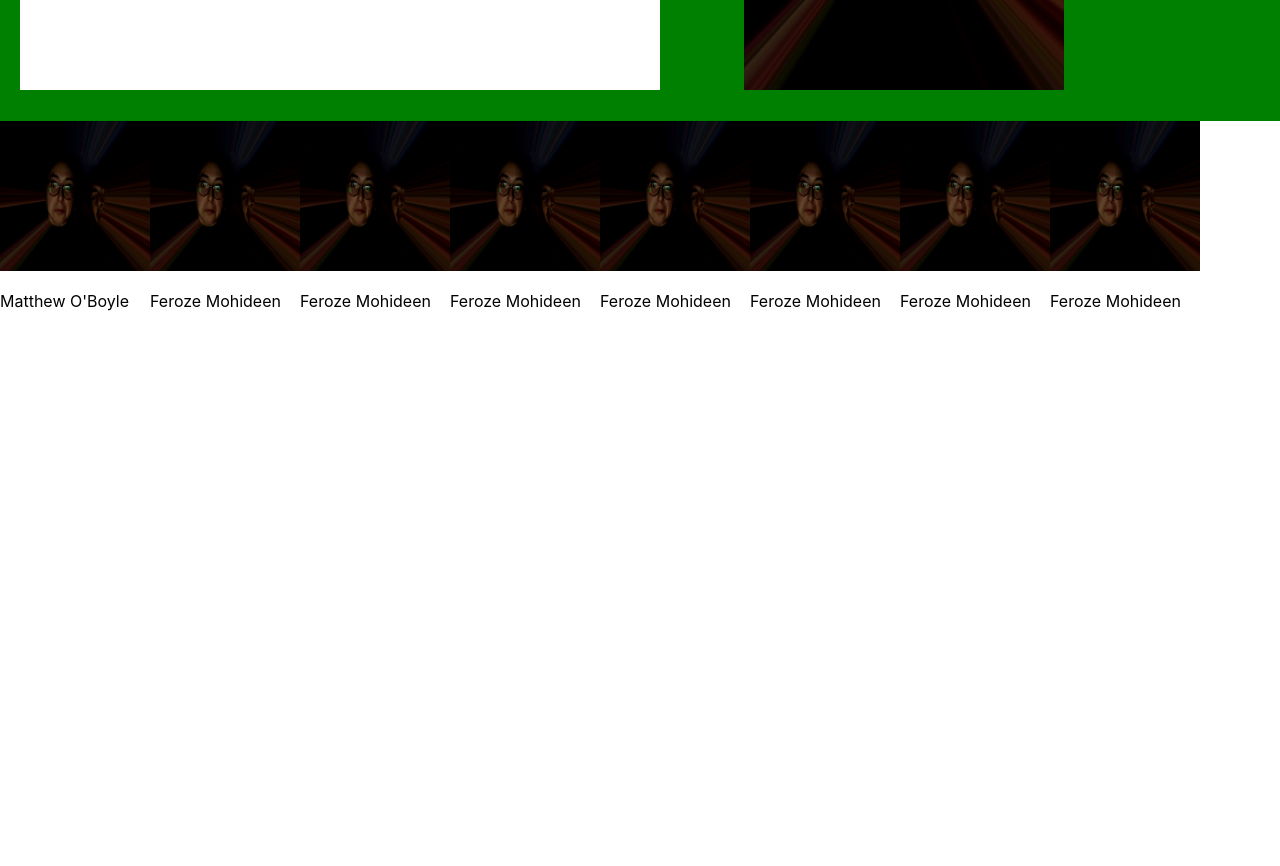
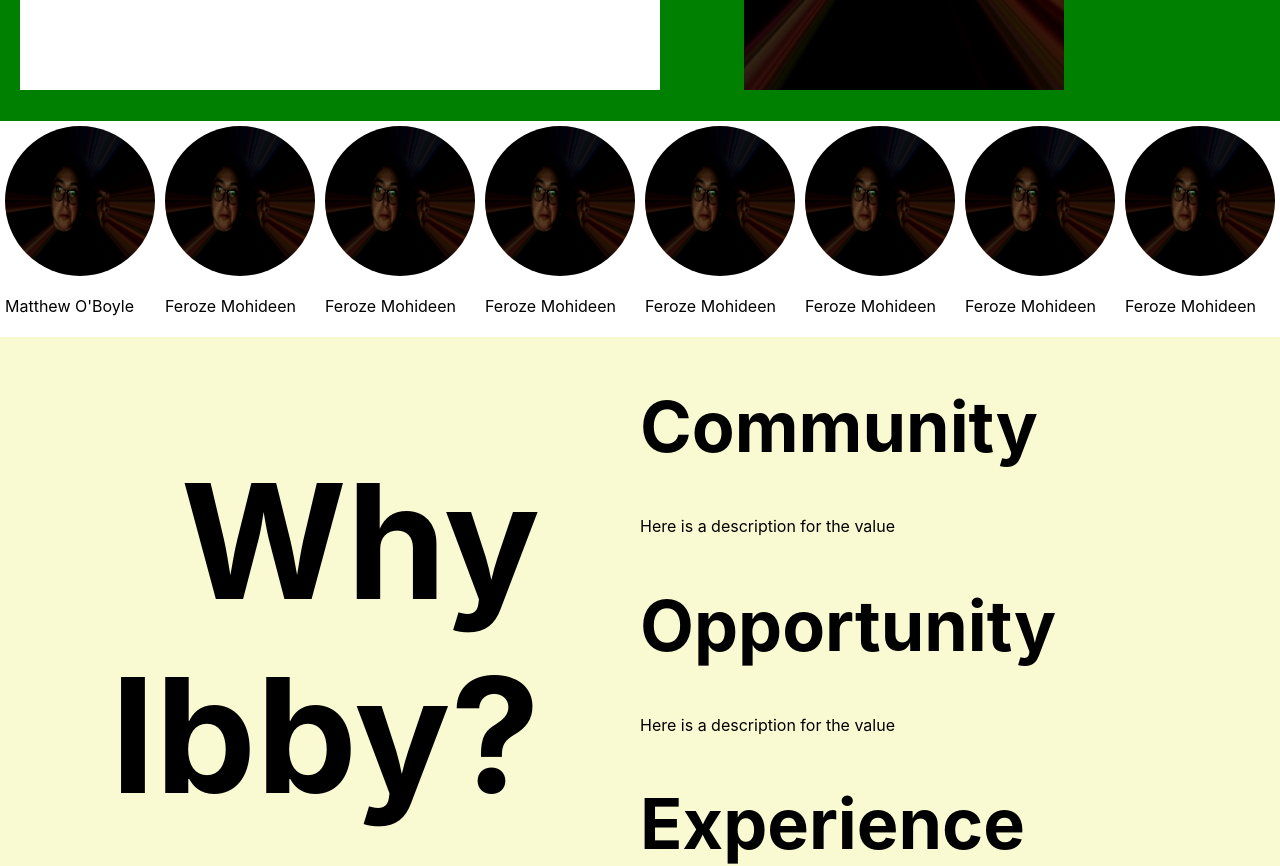
Before and after one commit to oboyle-matthew/oboyle-matthew.github.io-1, a React (Create React App) app: page / in a window 1280 px wide. Shown: the part 1279-2145 px from the top of the page. Before the commit the page ends 1606 px from the top, so only its background shows below. Built offline with nearby package versions, Linux system fonts and the light colour scheme.

Commit message:
Super basic values page

```diff
--- a/package.json
+++ b/package.json
@@ -6,7 +6,9 @@
     "@testing-library/jest-dom": "^4.2.4",
     "@testing-library/react": "^9.3.2",
     "@testing-library/user-event": "^7.1.2",
+    "bootstrap": "^4.4.1",
     "react": "^16.12.0",
+    "react-bootstrap": "^1.0.0-beta.16",
     "react-dom": "^16.12.0",
     "react-scripts": "3.3.0"
   },
--- a/src/App.js
+++ b/src/App.js
@@ -2,6 +2,7 @@ import React from 'react';
 import Title from './sections/Title/Title';
 import About from './sections/About/About';
 import Team from './sections/Team/Team';
+import Values from './sections/Values/Values';
 import './App.js';
 
 function App() {
@@ -10,6 +11,7 @@ function App() {
       <Title/>
         <About/>
         <Team/>
+        <Values/>
     </div>
   );
 }
--- a/src/sections/Team/Team.css
+++ b/src/sections/Team/Team.css
@@ -1,9 +1,15 @@
-#team-pic {
+#person-pic {
     width: 150px;
     height: 150px;
+    border-radius: 50%;
 }
 
 #team {
     display: flex;
     flex-direction: row;
+    max-width: 100vw;
 }
+
+#person {
+    margin: 5px;
+}
--- a/src/sections/Team/Team.js
+++ b/src/sections/Team/Team.js
@@ -17,9 +17,9 @@ function Team() {
     return (
         <div id="team">
             {people.map(person => {
-                return <div>
-                    <img id={"team-pic"} src={person.img} />
-                    <p id={"team-name"}>{person.name}</p>
+                return <div id={"person"}>
+                    <img id={"person-pic"} src={person.img} />
+                    <p id={"person-name"}>{person.name}</p>
                 </div>
             })}
         </div>
--- /dev/null
+++ b/src/sections/Values/Values.css
@@ -0,0 +1,24 @@
+#values-container {
+    height: 700px;
+    background-color: lightgoldenrodyellow;
+    display: flex;
+    flex-direction: row;
+}
+
+#why-ibby {
+    font-size: 80px;
+    width: 50%;
+    text-align: right;
+}
+
+#why-ibby-text {
+    margin-right: 100px;
+}
+
+#all-values {
+    width: 50%;
+}
+
+#value-name {
+    font-size: 70px;
+}
--- /dev/null
+++ b/src/sections/Values/Values.js
@@ -0,0 +1,29 @@
+import React from 'react';
+import './Values.css';
+import buddies from '../../images/BestBuddies.jpg';
+
+function Values() {
+    return (
+        <div id={"values-container"}>
+            <div id={"why-ibby"}>
+                <h1 id={"why-ibby-text"}>Why Ibby?</h1>
+            </div>
+            <div id={"all-values"}>
+                <div id={"value"}>
+                    <h1 id={"value-name"}>Community</h1>
+                    <p id={"value-descriptino"}>Here is a description for the value</p>
+                </div>
+                <div id={"value"}>
+                    <h1 id={"value-name"}>Opportunity</h1>
+                    <p id={"value-descriptino"}>Here is a description for the value</p>
+                </div>
+                <div id={"value"}>
+                    <h1 id={"value-name"}>Experience</h1>
+                    <p id={"value-descriptino"}>Here is a description for the value</p>
+                </div>
+            </div>
+        </div>
+    );
+}
+
+export default Values;
```
Also changed, not shown: 1 other file (tests, documents, lock files or other folders).
